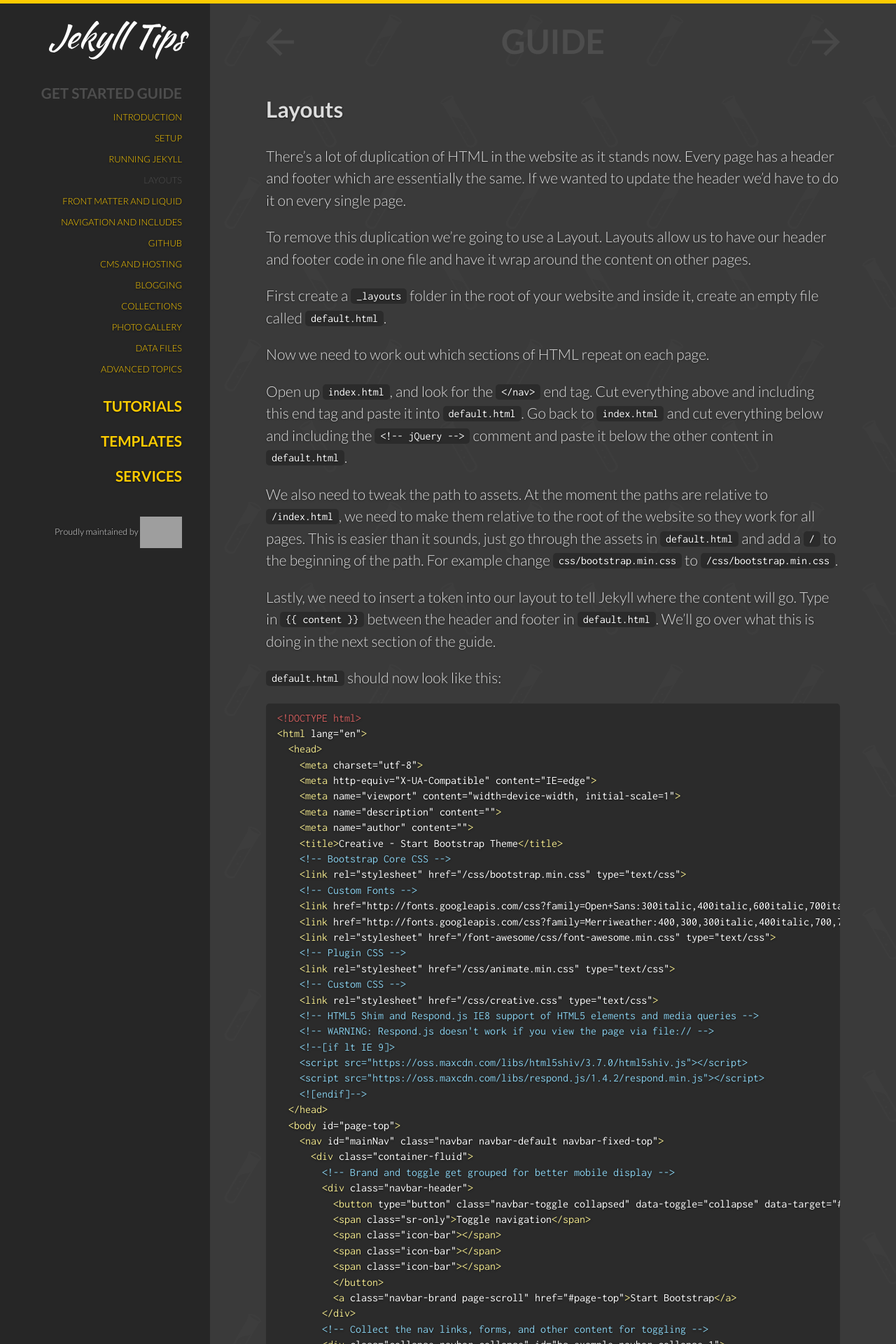
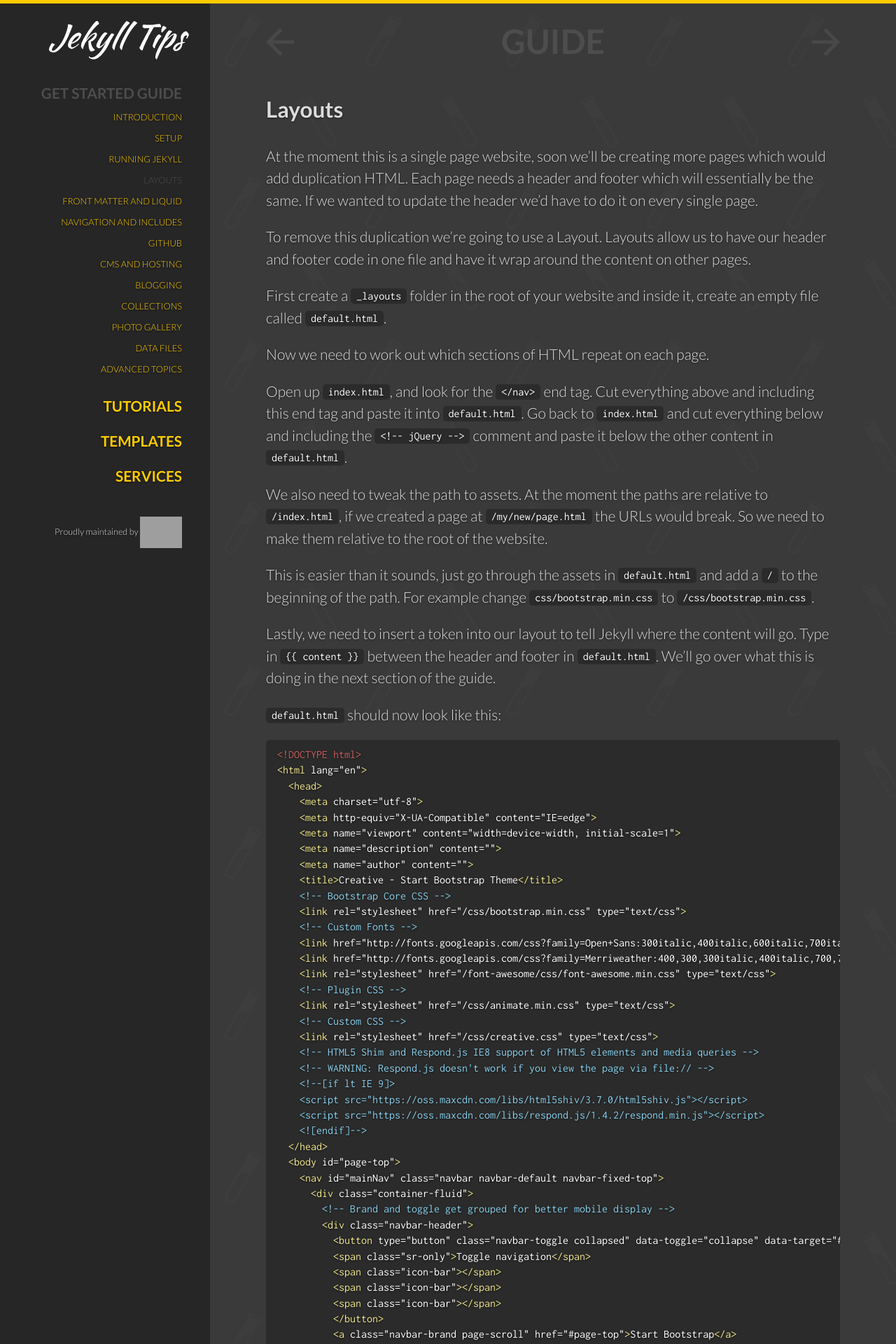
Before and after one commit to CloudCannon/Jekyll-Tips, a Jekyll site: the page built from _guide/layouts.md, in a window 1280 px wide. Shown: the top 1920 px of the page at 70% size. Built offline with Jekyll 4.4.1, drawn with Linux system fonts in a browser that asks for light colours; comment, search, counter and statistics services are not loaded; some of the changed text lies outside the part shown; grey boxes are pictures that could not be loaded.

Commit message:
Added more context to layout guide

```diff
--- a/_guide/layouts.md
+++ b/_guide/layouts.md
@@ -2,7 +2,7 @@
 title: Layouts
 order: 4
 ---
-There's a lot of duplication of HTML in the website as it stands now. Every page has a header and footer which are essentially the same. If we wanted to update the header we'd have to do it on every single page.
+At the moment this is a single page website, soon we'll be creating more pages which would add duplication HTML. Each page needs a header and footer which will essentially be the same. If we wanted to update the header we'd have to do it on every single page.
 
 To remove this duplication we're going to use a Layout. Layouts allow us to have our header and footer code in one file and have it wrap around the content on other pages.
 
@@ -12,7 +12,9 @@ Now we need to work out which sections of HTML repeat on each page.
 
 Open up `index.html`, and look for the `</nav>` end tag. Cut everything above and including this end tag and paste it into `default.html`. Go back to `index.html` and cut everything below and including the `<!-- jQuery -->` comment and paste it below the other content in `default.html`.
 
-We also need to tweak the path to assets. At the moment the paths are relative to `/index.html`, we need to make them relative to the root of the website so they work for all pages. This is easier than it sounds, just go through the assets in `default.html` and add a `/` to the beginning of the path. For example change `css/bootstrap.min.css` to `/css/bootstrap.min.css`.
+We also need to tweak the path to assets. At the moment the paths are relative to `/index.html`, if we created a page at `/my/new/page.html` the URLs would break. So we need to make them relative to the root of the website.
+
+This is easier than it sounds, just go through the assets in `default.html` and add a `/` to the beginning of the path. For example change `css/bootstrap.min.css` to `/css/bootstrap.min.css`.
 
 Lastly, we need to insert a token into our layout to tell Jekyll where the content will go. Type in `{% raw %}{{ content }}{% endraw %}` between the header and footer in `default.html`. We'll go over what this is doing in the next section of the guide.
 
--- a/sitemap.xml
+++ b/sitemap.xml
@@ -6,7 +6,6 @@ sitemap:
 <?xml version="1.0" encoding="UTF-8"?>
 <urlset xmlns="http://www.sitemaps.org/schemas/sitemap/0.9">
   {% for post in site.posts %}
-    {% unless post.published == false %}
     <url>
       <loc>{{ site.url }}{{ post.url }}</loc>
       {% if post.sitemap.lastmod %}
@@ -27,14 +26,13 @@ sitemap:
         <priority>0.5</priority>
       {% endif %}
     </url>
-    {% endunless %}
   {% endfor %}
 
   {% for page in site.pages %}
     {% assign split_path = page.path | split: "." %}
     {% assign extension = split_path | last %}
 
-    {% if page.sitemap.exclude != "yes" and extension == "html" %}
+    {% if page.sitemap.exclude != "yes" and extension == "html" and page.path != "/404.html" %}
     <url>
       <loc>{{ site.url }}{{ page.permalink | remove: "index.html" }}</loc>
       {% if page.sitemap.lastmod %}
```
Also changed, not shown: _tutorials/seo.md (+1 -1 lines).
